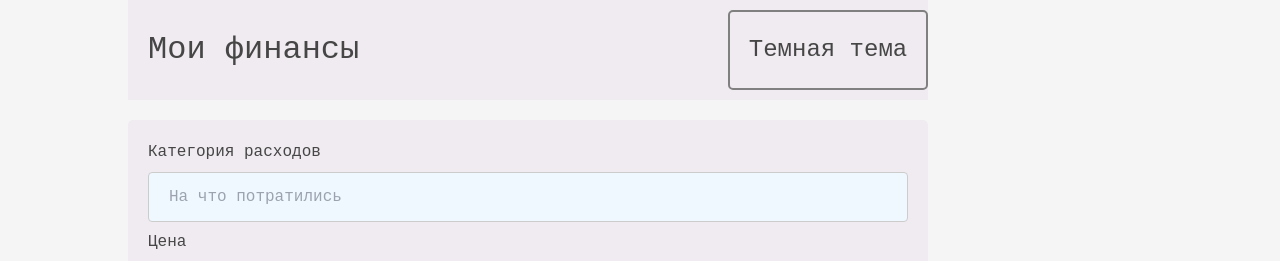
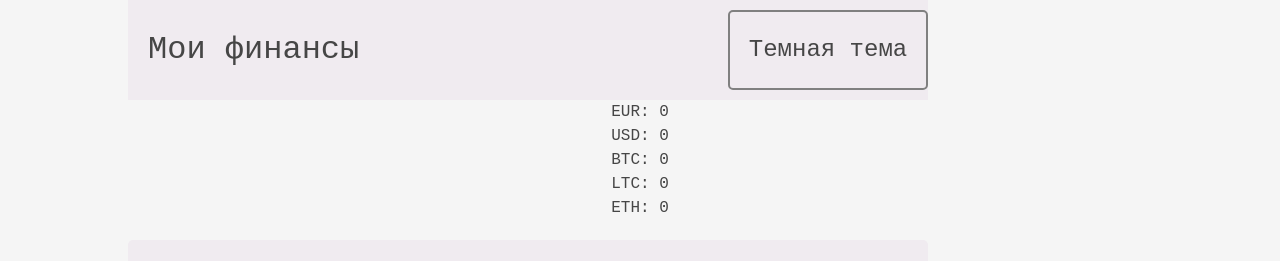
Before and after one commit to EvgeniiBazalev/MyFinanceNextJS, a Next.js app: page / in a window 1280 px wide. Shown: the top 261 px of the page. Built offline with nearby package versions, Linux system fonts and the light colour scheme; no server answers.

Commit message:
По крайней мере работает

```diff
--- a/src/app/components/Supporting/FromServToClientComp.js
+++ b/src/app/components/Supporting/FromServToClientComp.js
@@ -6,6 +6,7 @@ import { useContext } from "react";
 export default function FromServToClientComp(props) {
 
 
+
     // setCurrentExchange(props.currencyRates);
     console.log(props.currencyRates);
 
--- a/src/app/components/UI/CurrentExchange.js
+++ b/src/app/components/UI/CurrentExchange.js
@@ -4,7 +4,7 @@ import { useContext, useEffect } from "react"
 import styles from './CurrentExchange.module.css'
 
 export default function CurrentExchange() {
-    const { updateExchangeData } = useContext(ExchangeContext);
+    const { currentExchange, setCurrentExchange, updateExchangeData } = useContext(ExchangeContext);
 
     // useEffect(() => {
     //     updateExchangeData();
--- a/src/app/components/UI/Expens.js
+++ b/src/app/components/UI/Expens.js
@@ -5,6 +5,7 @@ import { useContext, useState, useEffect } from 'react';
 import AddExpens from './AddExpens';
 import TableOfExpens from './TableOfExpens';
 import Theme from '../Theme/Theme';
+import CurrentExchange from './CurrentExchange';
 // import ExchangeRates from './dataFromAPI/ExchangeRates';
 // import Test from './dataFromAPI/Test';
 // import Test2 from './dataFromAPI/Test2';
@@ -110,6 +111,8 @@ export default function Expens() {
                     <button className={`${styles.themeButton} + ${isDarkMode ? styles.darkMode : styles.lightMode}`} onClick={onThemeHandler}>{themeName}</button>
                 </div>
 
+                <CurrentExchange></CurrentExchange>
+
                 <AddExpens
                     onExpensHandler={onExpensHandler}
                     onPriceHandler={onPriceHandler}
--- a/src/app/context/ContextProviders.js
+++ b/src/app/context/ContextProviders.js
@@ -5,11 +5,11 @@ import ExchangeProvider from "./ExchangeProvider";
 
 const ContextProviders = ({ children }) => {
     return (
-        // <ExchangeProvider>
-        <ThemeProvider>
-            {children}
-        </ThemeProvider>
-        // </ExchangeProvider>
+        <ExchangeProvider>
+            <ThemeProvider>
+                {children}
+            </ThemeProvider>
+        </ExchangeProvider>
     );
 }
 
--- a/src/app/context/ExchangeProvider.js
+++ b/src/app/context/ExchangeProvider.js
@@ -12,12 +12,12 @@ const ExchangeProvider = ({ children }) => {
         LTC: 0,
         ETH: 0,
     });
-    // const updateExchangeData = (newData) => {
-    //     setCurrentExchange(newData);
-    // };
+    const updateExchangeData = (newData) => {
+        setCurrentExchange(newData);
+    };
 
     return (
-        <ExchangeContext.Provider value={{ currentExchange, setCurrentExchange }} >
+        <ExchangeContext.Provider value={{ currentExchange, setCurrentExchange, updateExchangeData }} >
 
             {children}
 
```
